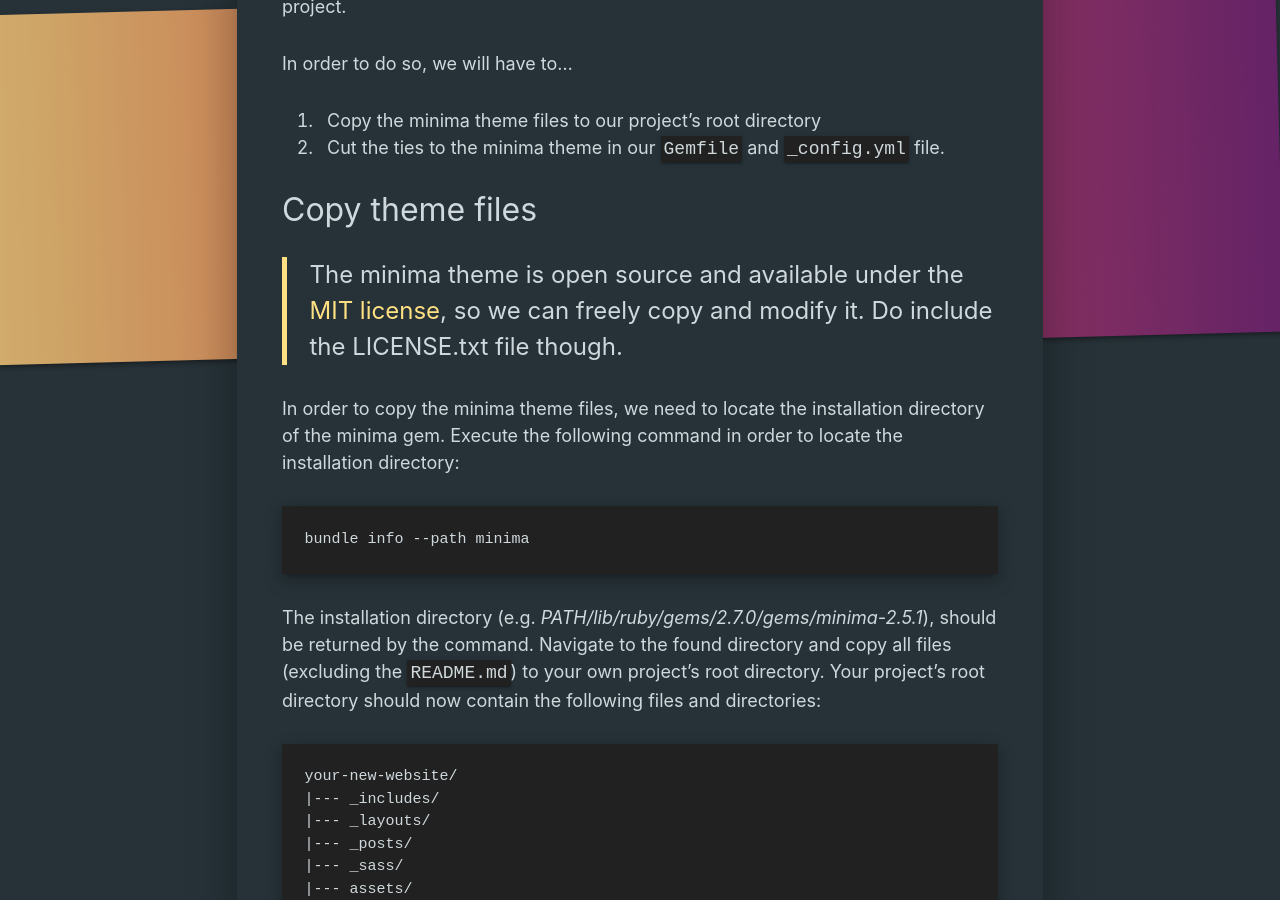
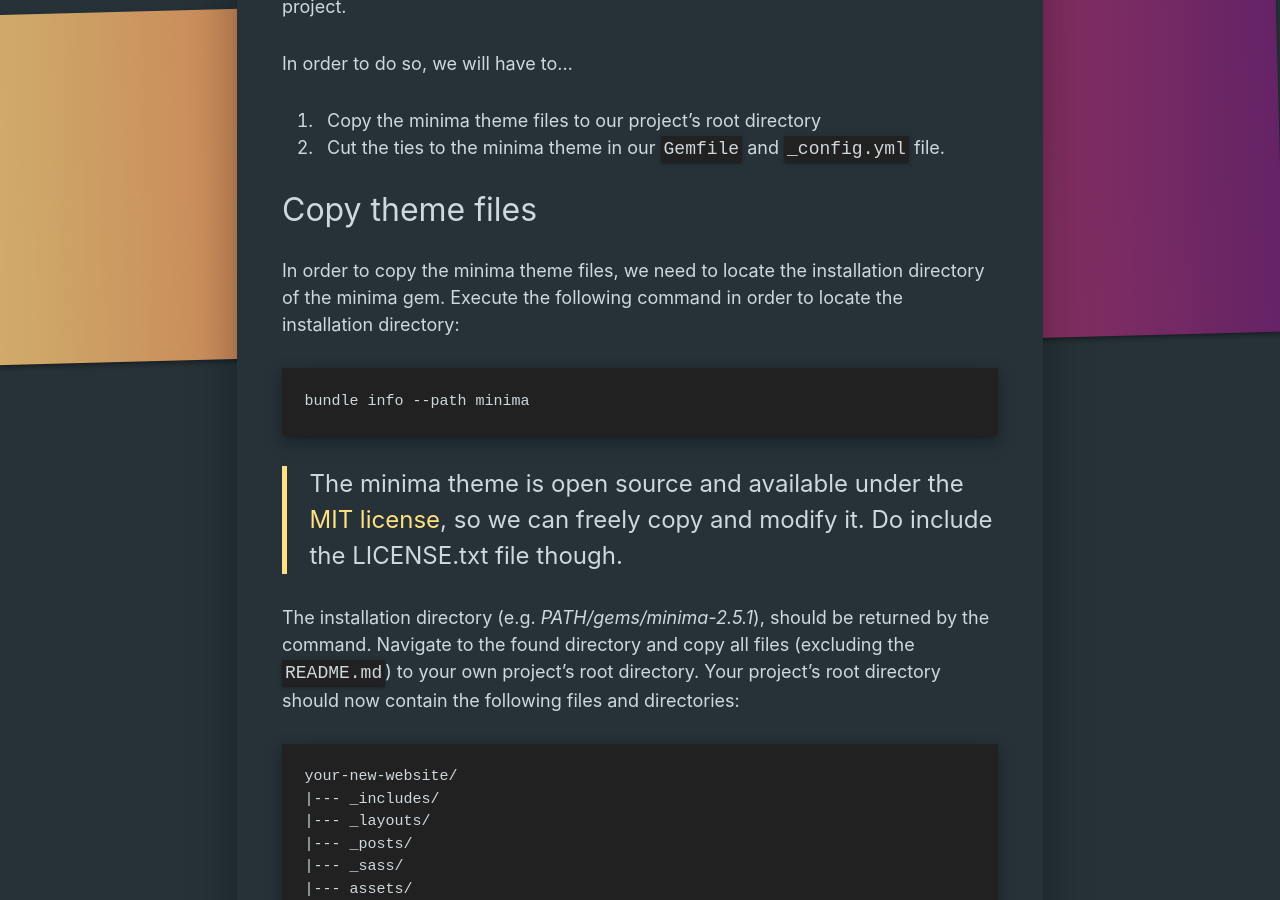
Before and after one commit to nielsdelestinne/niedel.be, a Jekyll site: the page built from _posts/2020-09-20-build-a-static-website-with-a-custom-theme-using-jekyll.markdown, in a window 1280 px wide and 900 px high, scrolled down 6054 px. Built offline with Jekyll 4.4.1, drawn with Linux system fonts in a browser that asks for light colours; some of the changed lines change nothing that is shown.

Commit message:
Restructured quote

```diff
--- a/_posts/2020-09-20-build-a-static-website-with-a-custom-theme-using-jekyll.markdown
+++ b/_posts/2020-09-20-build-a-static-website-with-a-custom-theme-using-jekyll.markdown
@@ -168,9 +168,6 @@
 
 ### Copy theme files
 
-> The minima theme is open source and available under the [MIT license](https://opensource.org/licenses/MIT), so we can freely copy and modify it.
-> Do include the LICENSE.txt file though.
-
 In order to copy the minima theme files, we need to locate the installation directory of the minima gem.
 Execute the following command in order to locate the installation directory:
 
@@ -178,7 +175,10 @@
 bundle info --path minima
 {% endhighlight %}
 
-The installation directory (e.g. _PATH/lib/ruby/gems/2.7.0/gems/minima-2.5.1_), should be returned by the command.
+> The minima theme is open source and available under the [MIT license](https://opensource.org/licenses/MIT), so we can freely copy and modify it.
+> Do include the LICENSE.txt file though.
+
+The installation directory (e.g. _PATH/gems/minima-2.5.1_), should be returned by the command.
 Navigate to the found directory and copy all files (excluding the `README.md`) to your own project's root directory.
 Your project's root directory should now contain the following files and directories:
 
```
